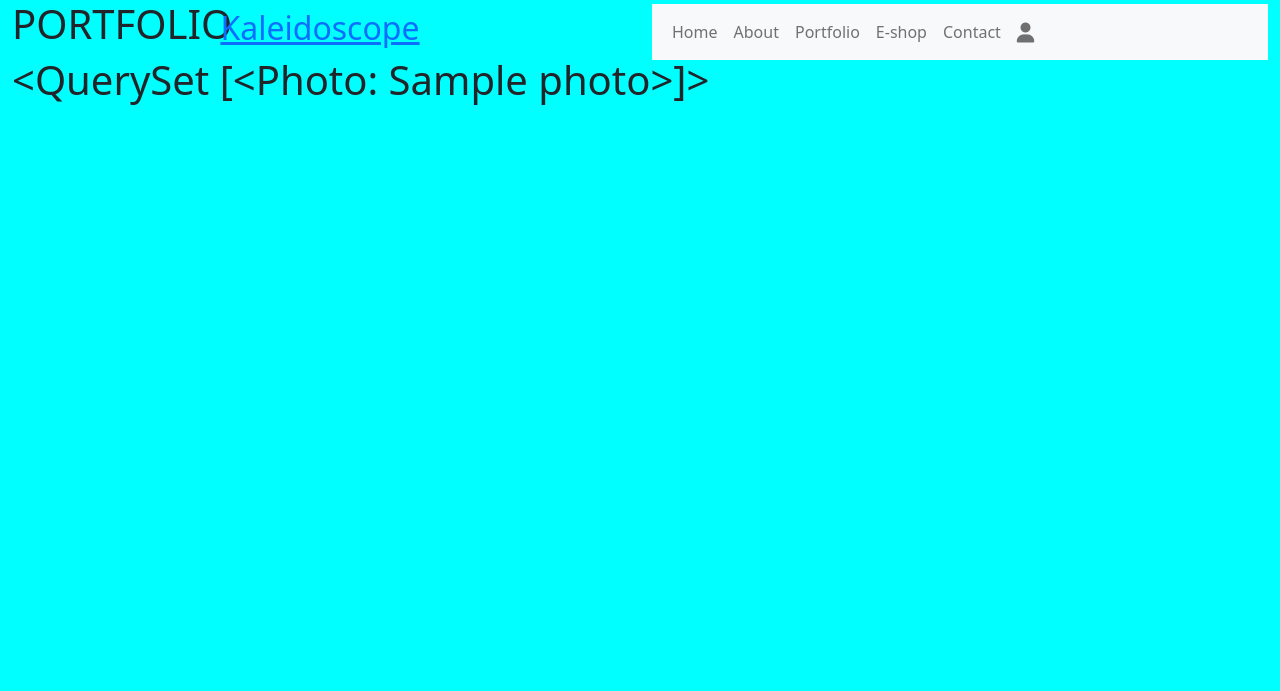
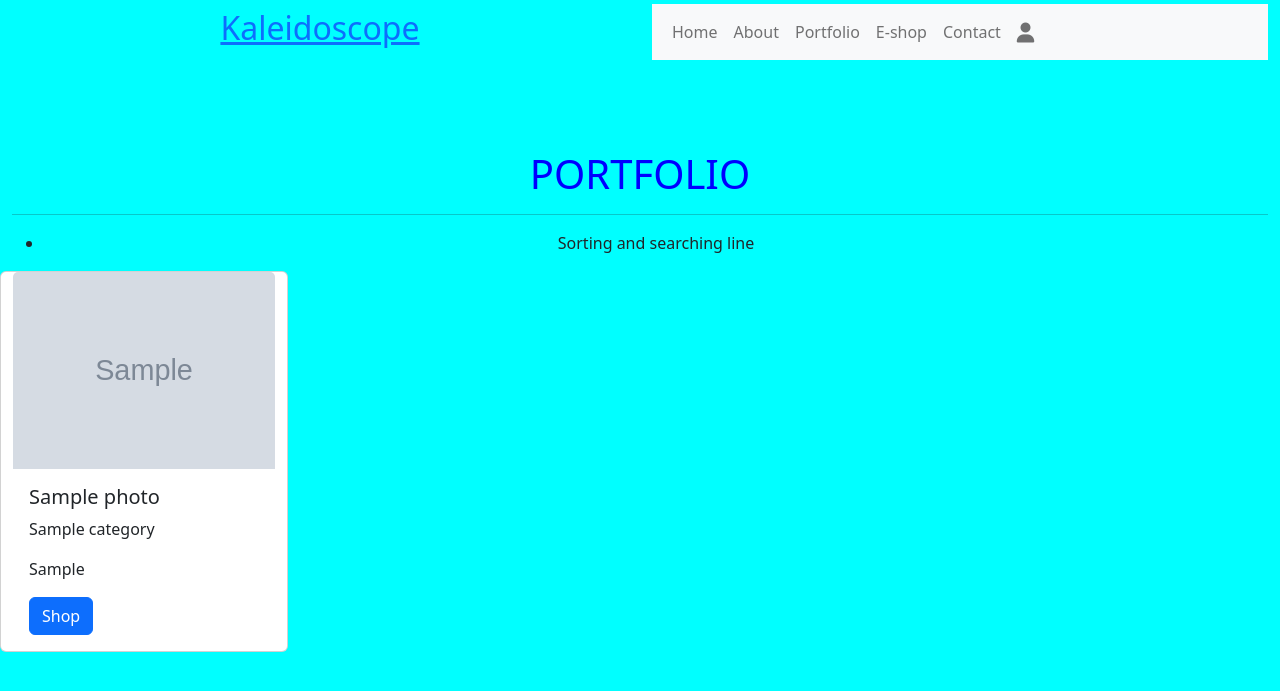
Before and after one commit to Anelairam/kaleidoscope, a Django app: page /portfolio/ in a window 1280 px wide. Shown: the top 691 px of the page. Run offline with Django 4.2, Linux system fonts and the light colour scheme; tables that the repository leaves empty hold one stand-in row (values such as "Sample post"); grey boxes marked "Sample" are stand-in pictures; some libraries are stand-ins or nearby versions.

Commit message:
Render the photos on the template

```diff
--- a/portfolio/models.py
+++ b/portfolio/models.py
@@ -18,7 +18,7 @@ class Photo(models.Model):
     location = models.CharField(max_length=100, null=True, blank=True)
     sku = models.CharField(max_length=100, null=True, blank=True)
     size = models.CharField(max_length=200, null=True, blank=True)
-    price = models.DecimalField(max_digits=6, decimal_places=2, null=True)
+    price = models.DecimalField(max_digits=6, decimal_places=2, null=True, blank=True)
     image_url = models.URLField(max_length=1024, null=True, blank=True)
     image = models.ImageField(null=True, blank=True)
 
--- a/portfolio/templates/portfolio/portfolio.html
+++ b/portfolio/templates/portfolio/portfolio.html
@@ -5,8 +5,41 @@
     <div class="container-fluid">
         <div class="row">
             <div class="col">
-                <h1>PORTFOLIO</h1>
-                <h1>{{ photos }}</h1>
+                <h1 class="page_heading text-center">
+                    PORTFOLIO
+                </h1>
+                <hr>
+            </div>
+        </div>
+        <div class="row">
+            <div class="col text-center">
+                <nav>
+                    <ul>
+                        <li>Sorting and searching line</li>
+                    </ul>
+                </nav>
+            </div>
+        </div>
+        <div class="row">
+            <div class="photos-container">
+                <div class="row"></div>
+                <div class="row">
+                    {% for photo in photos %}
+                        <div class="card" style="width: 18rem;">
+                            <img src="{{ photo.image_url }}" class="card-img-top" alt="{{ photo.name }}">
+                            <div class="card-body">
+                                <h5 class="card-title">{{ photo.name }}</h5>
+                                <p class="card-text">{{ photo.label }}</p>
+                                <p class="card-text">{{ photo.location }}</p>
+                                {% if photo.price != NULL %}
+                                    <a href="#" class="btn btn-primary">Shop</a>
+                                {% else %}
+                                    <a href="#" class="btn btn-primary">Show more</a>
+                                {% endif %}
+                            </div>
+                        </div>
+                    {% endfor %}
+                </div>
             </div>
         </div>
     </div>
--- a/static/css/base.css
+++ b/static/css/base.css
@@ -14,3 +14,8 @@ body{
 .header-container {
     padding-top: 164px;
 }
+
+.page_heading{
+    padding-top: 150px;
+    color: blue;
+}
```
Also changed, not shown: portfolio/migrations/0004_alter_photo_price.py (added).
